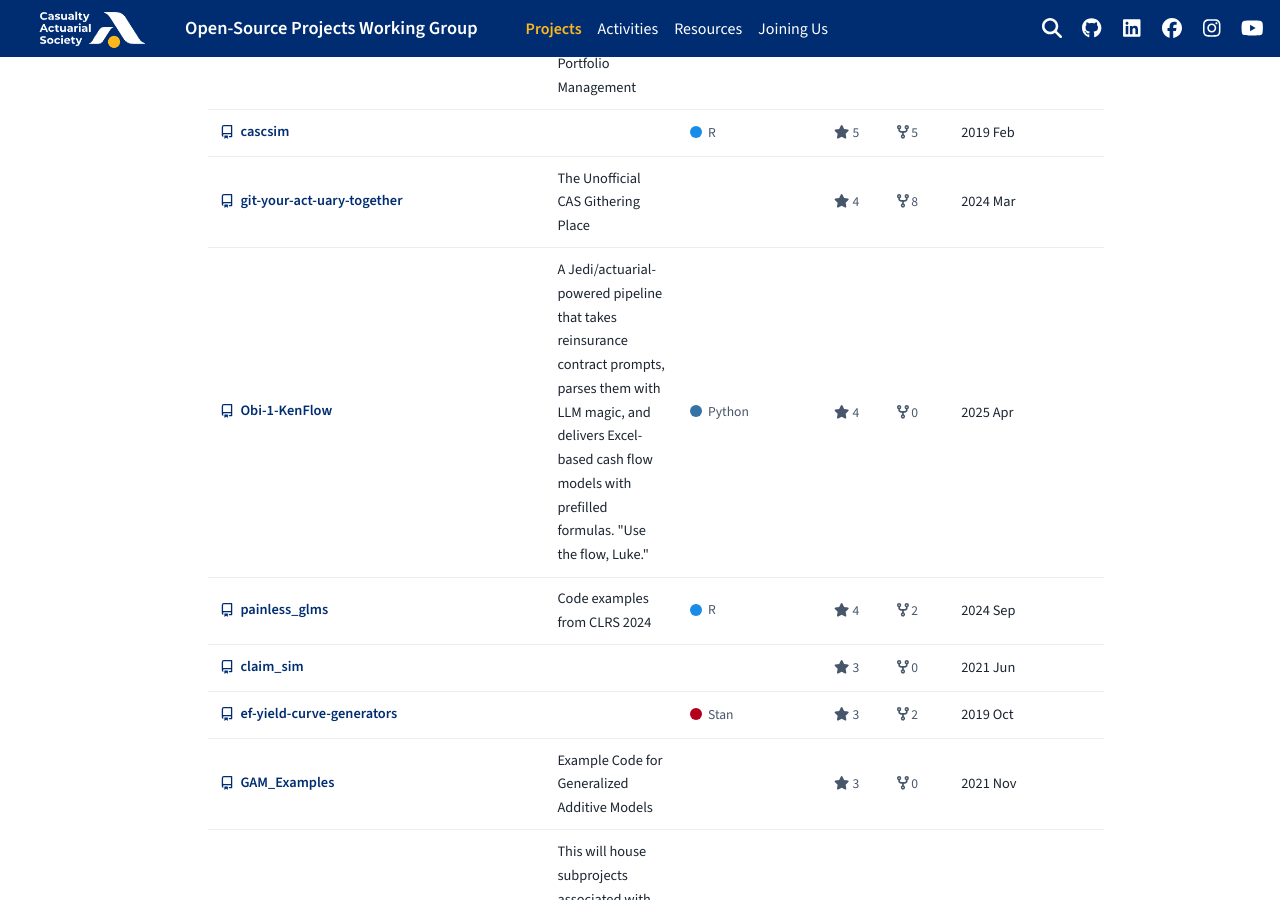
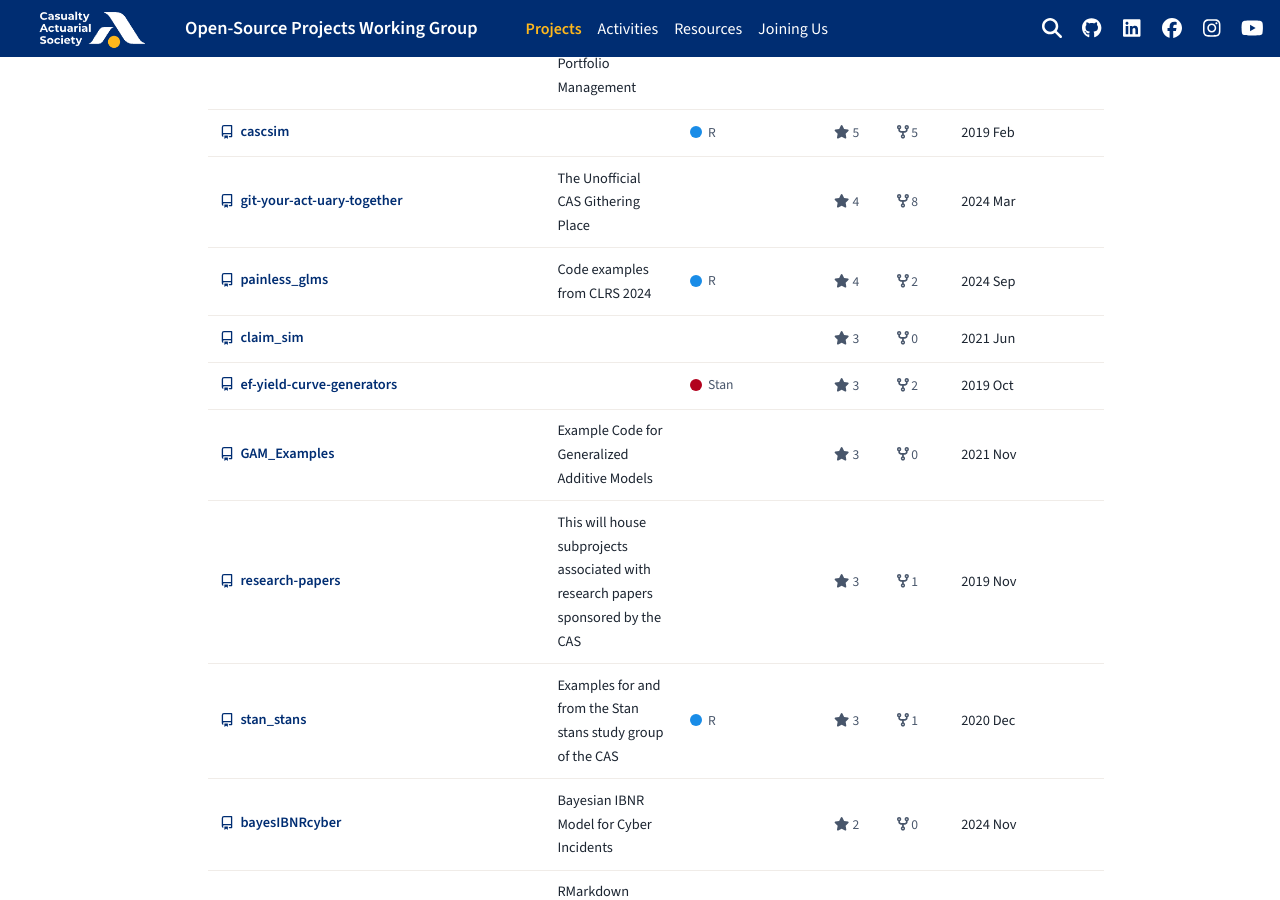
Before and after one commit to casact/casact.github.io, a Sphinx documentation site: the page built from docs/projects.md, in a window 1280 px wide and 900 px high, scrolled down 2305 px. Built offline with Sphinx 7.4.7 and the PyData theme 0.15.4, drawn with Linux system fonts in a browser that asks for light colours; some of the changed text lies outside the part shown.

Commit message:
Update repo listings

```diff
--- a/docs/projects.md
+++ b/docs/projects.md
@@ -159,14 +159,6 @@ All 49 public repositories in the [casact GitHub organization](https://github.co
   <td>2024 Mar</td>
 </tr>
 <tr>
-  <td class="cas-repo-name"><a href="https://github.com/casact/Obi-1-KenFlow" target="_blank" rel="noopener"><svg aria-hidden="true" viewBox="0 0 16 16" width="14" height="14" class="cas-repo-icon"><path fill="currentColor" d="M2 2.5A2.5 2.5 0 0 1 4.5 0h8.75a.75.75 0 0 1 .75.75v12.5a.75.75 0 0 1-.75.75h-2.5a.75.75 0 0 1 0-1.5h1.75v-2h-8a1 1 0 0 0-.714 1.7.75.75 0 1 1-1.072 1.05A2.495 2.495 0 0 1 2 11.5Zm10.5-1h-8a1 1 0 0 0-1 1v6.708A2.486 2.486 0 0 1 4.5 9h8ZM5 12.25a.25.25 0 0 1 .25-.25h3.5a.25.25 0 0 1 .25.25v3.25a.25.25 0 0 1-.4.2l-1.45-1.087a.249.249 0 0 0-.3 0L5.4 15.7a.25.25 0 0 1-.4-.2Z"></path></svg>Obi-1-KenFlow</a></td>
-  <td>A Jedi/actuarial-powered pipeline that takes reinsurance contract prompts, parses them with LLM magic, and delivers Excel-based cash flow models with prefilled formulas. &quot;Use the flow, Luke.&quot;</td>
-  <td><span class="cas-repo-lang"><span class="cas-lang-dot" style="background-color:#3572A5"></span>Python</span></td>
-  <td><span class="cas-repo-stat"><i class="fa-solid fa-star"></i> 4</span></td>
-  <td><span class="cas-repo-stat"><i class="fa-solid fa-code-fork"></i> 0</span></td>
-  <td>2025 Apr</td>
-</tr>
-<tr>
   <td class="cas-repo-name"><a href="https://github.com/casact/painless_glms" target="_blank" rel="noopener"><svg aria-hidden="true" viewBox="0 0 16 16" width="14" height="14" class="cas-repo-icon"><path fill="currentColor" d="M2 2.5A2.5 2.5 0 0 1 4.5 0h8.75a.75.75 0 0 1 .75.75v12.5a.75.75 0 0 1-.75.75h-2.5a.75.75 0 0 1 0-1.5h1.75v-2h-8a1 1 0 0 0-.714 1.7.75.75 0 1 1-1.072 1.05A2.495 2.495 0 0 1 2 11.5Zm10.5-1h-8a1 1 0 0 0-1 1v6.708A2.486 2.486 0 0 1 4.5 9h8ZM5 12.25a.25.25 0 0 1 .25-.25h3.5a.25.25 0 0 1 .25.25v3.25a.25.25 0 0 1-.4.2l-1.45-1.087a.249.249 0 0 0-.3 0L5.4 15.7a.25.25 0 0 1-.4-.2Z"></path></svg>painless_glms</a></td>
   <td>Code examples from CLRS 2024</td>
   <td><span class="cas-repo-lang"><span class="cas-lang-dot" style="background-color:#198CE7"></span>R</span></td>
@@ -279,14 +271,6 @@ All 49 public repositories in the [casact GitHub organization](https://github.co
   <td>2023 Mar</td>
 </tr>
 <tr>
-  <td class="cas-repo-name"><a href="https://github.com/casact/CASPythonWorkshop" target="_blank" rel="noopener"><svg aria-hidden="true" viewBox="0 0 16 16" width="14" height="14" class="cas-repo-icon"><path fill="currentColor" d="M2 2.5A2.5 2.5 0 0 1 4.5 0h8.75a.75.75 0 0 1 .75.75v12.5a.75.75 0 0 1-.75.75h-2.5a.75.75 0 0 1 0-1.5h1.75v-2h-8a1 1 0 0 0-.714 1.7.75.75 0 1 1-1.072 1.05A2.495 2.495 0 0 1 2 11.5Zm10.5-1h-8a1 1 0 0 0-1 1v6.708A2.486 2.486 0 0 1 4.5 9h8ZM5 12.25a.25.25 0 0 1 .25-.25h3.5a.25.25 0 0 1 .25.25v3.25a.25.25 0 0 1-.4.2l-1.45-1.087a.249.249 0 0 0-.3 0L5.4 15.7a.25.25 0 0 1-.4-.2Z"></path></svg>CASPythonWorkshop</a></td>
-  <td>CAS Python Workshop Workbooks</td>
-  <td><span class="cas-repo-lang"><span class="cas-lang-dot" style="background-color:#DA5B0B"></span>Jupyter Notebook</span></td>
-  <td><span class="cas-repo-stat"><i class="fa-solid fa-star"></i> 1</span></td>
-  <td><span class="cas-repo-stat"><i class="fa-solid fa-code-fork"></i> 0</span></td>
-  <td>2025 Feb</td>
-</tr>
-<tr>
   <td class="cas-repo-name"><a href="https://github.com/casact/ef-Unifying-Triangle-Methods" target="_blank" rel="noopener"><svg aria-hidden="true" viewBox="0 0 16 16" width="14" height="14" class="cas-repo-icon"><path fill="currentColor" d="M2 2.5A2.5 2.5 0 0 1 4.5 0h8.75a.75.75 0 0 1 .75.75v12.5a.75.75 0 0 1-.75.75h-2.5a.75.75 0 0 1 0-1.5h1.75v-2h-8a1 1 0 0 0-.714 1.7.75.75 0 1 1-1.072 1.05A2.495 2.495 0 0 1 2 11.5Zm10.5-1h-8a1 1 0 0 0-1 1v6.708A2.486 2.486 0 0 1 4.5 9h8ZM5 12.25a.25.25 0 0 1 .25-.25h3.5a.25.25 0 0 1 .25.25v3.25a.25.25 0 0 1-.4.2l-1.45-1.087a.249.249 0 0 0-.3 0L5.4 15.7a.25.25 0 0 1-.4-.2Z"></path></svg>ef-Unifying-Triangle-Methods</a></td>
   <td></td>
   <td></td>
@@ -351,14 +335,6 @@ All 49 public repositories in the [casact GitHub organization](https://github.co
   <td>2022 Aug</td>
 </tr>
 <tr>
-  <td class="cas-repo-name"><a href="https://github.com/casact/excess_credibility" target="_blank" rel="noopener"><svg aria-hidden="true" viewBox="0 0 16 16" width="14" height="14" class="cas-repo-icon"><path fill="currentColor" d="M2 2.5A2.5 2.5 0 0 1 4.5 0h8.75a.75.75 0 0 1 .75.75v12.5a.75.75 0 0 1-.75.75h-2.5a.75.75 0 0 1 0-1.5h1.75v-2h-8a1 1 0 0 0-.714 1.7.75.75 0 1 1-1.072 1.05A2.495 2.495 0 0 1 2 11.5Zm10.5-1h-8a1 1 0 0 0-1 1v6.708A2.486 2.486 0 0 1 4.5 9h8ZM5 12.25a.25.25 0 0 1 .25-.25h3.5a.25.25 0 0 1 .25.25v3.25a.25.25 0 0 1-.4.2l-1.45-1.087a.249.249 0 0 0-.3 0L5.4 15.7a.25.25 0 0 1-.4-.2Z"></path></svg>excess_credibility</a></td>
-  <td></td>
-  <td></td>
-  <td><span class="cas-repo-stat"><i class="fa-solid fa-star"></i> 0</span></td>
-  <td><span class="cas-repo-stat"><i class="fa-solid fa-code-fork"></i> 0</span></td>
-  <td>2022 Jan</td>
-</tr>
-<tr>
   <td class="cas-repo-name"><a href="https://github.com/casact/gk_errata" target="_blank" rel="noopener"><svg aria-hidden="true" viewBox="0 0 16 16" width="14" height="14" class="cas-repo-icon"><path fill="currentColor" d="M2 2.5A2.5 2.5 0 0 1 4.5 0h8.75a.75.75 0 0 1 .75.75v12.5a.75.75 0 0 1-.75.75h-2.5a.75.75 0 0 1 0-1.5h1.75v-2h-8a1 1 0 0 0-.714 1.7.75.75 0 1 1-1.072 1.05A2.495 2.495 0 0 1 2 11.5Zm10.5-1h-8a1 1 0 0 0-1 1v6.708A2.486 2.486 0 0 1 4.5 9h8ZM5 12.25a.25.25 0 0 1 .25-.25h3.5a.25.25 0 0 1 .25.25v3.25a.25.25 0 0 1-.4.2l-1.45-1.087a.249.249 0 0 0-.3 0L5.4 15.7a.25.25 0 0 1-.4-.2Z"></path></svg>gk_errata</a></td>
   <td></td>
   <td><span class="cas-repo-lang"><span class="cas-lang-dot" style="background-color:#3D6117"></span>TeX</span></td>
```
Also changed, not shown: other parts of docs/projects.md (+1 -1 lines).
